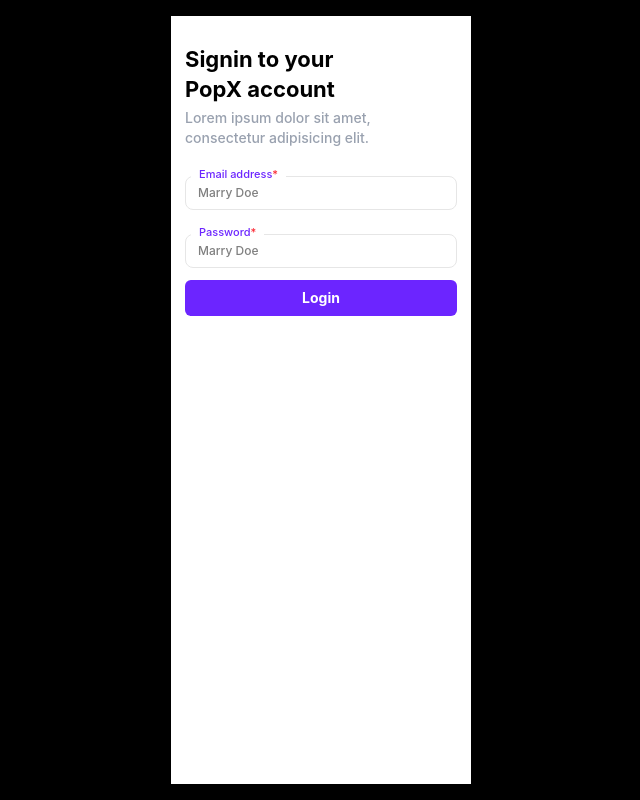
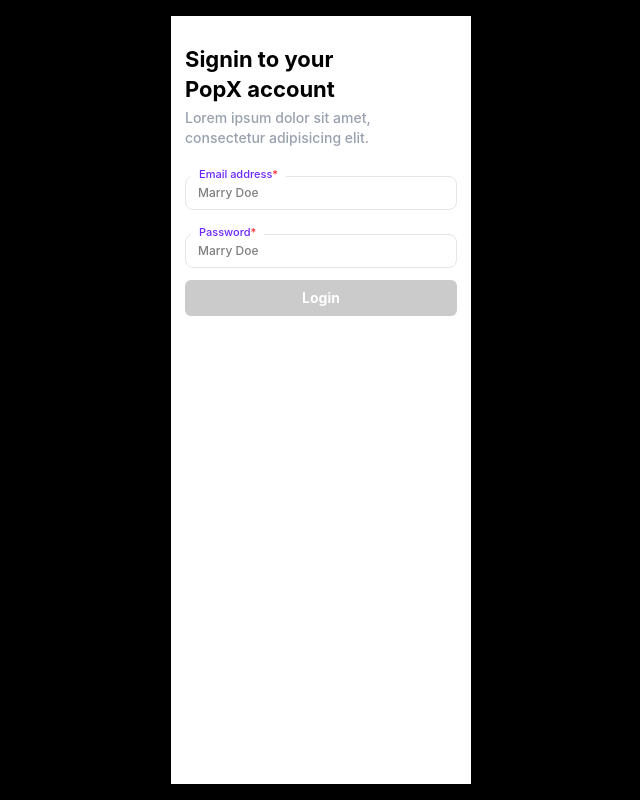
Before and after one commit to Prathamesh2603/PopX, a React (Vite) app: page / in a window 1280 px wide. Shown: the whole page, without its empty margins (319-959 px from the left). Built offline with nearby package versions, Linux system fonts and the light colour scheme.

Commit message:
designing and logic is done too.

```diff
--- a/src/pages/LoginPage.jsx
+++ b/src/pages/LoginPage.jsx
@@ -1,6 +1,17 @@
+import { useState } from "react";
 import { Button } from "../components/Button"
 
 export const LoginPage = () => {
+  const [loginId, setLoginId] = useState({
+    email: "",
+    password: ""
+  });
+
+  const handleSumbit = (e) => {
+    e.preventDefault();
+
+  }
+
   return (
     <div className="h-full w-75 mx-auto bg-white">
 
@@ -20,7 +31,7 @@
         </div>
 
         {/* Login */}
-        <form className="">
+        <form onSubmit={handleSumbit}>
           <div>
             <span className="text-[11px] text-[#6C25FF] bg-white font-medium relative top-2 left-1.5 px-2">
               Email address<span className="text-red-500">*</span>
@@ -29,6 +40,8 @@
               type="email"
               placeholder="Marry Doe"
               required
+              value={loginId.email}
+              onChange={(e) => setLoginId({ ...loginId, email: e.target.value })}
               className="w-full text-xs font-medium px-3 py-2 rounded-lg outline-none border-[1.5px] border-[#E6E6E6]"
             />
           </div>
@@ -40,13 +53,15 @@
               type="password"
               placeholder="Marry Doe"
               required
+              value={loginId.password}
+              onChange={(e) => setLoginId({ ...loginId, password: e.target.value })}
               className="w-full text-xs font-medium px-3 py-2 rounded-lg outline-none border-[1.5px] border-[#E6E6E6]"
             />
           </div>
           <div className="mt-3">
-              <Button className="bg-[#6C25FF] text-white text-sm font-bold py-2 rounded-md w-full">
-                  Login
-              </Button>
+            <Button className={`${(loginId.email.length && loginId.password.length) ? "bg-[#6C25FF]" : "bg-[#CBCBCB]"} text-white text-sm font-bold py-2 rounded-md w-full`}>
+                Login
+            </Button>
           </div>
         </form>
 
```
